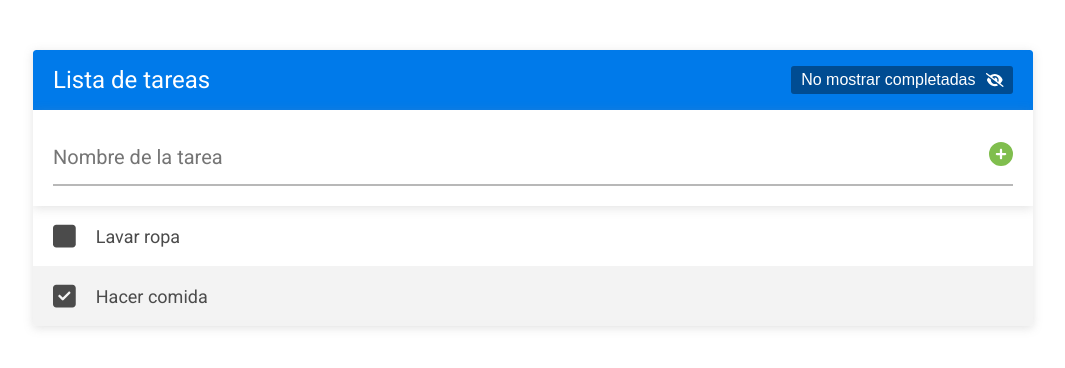
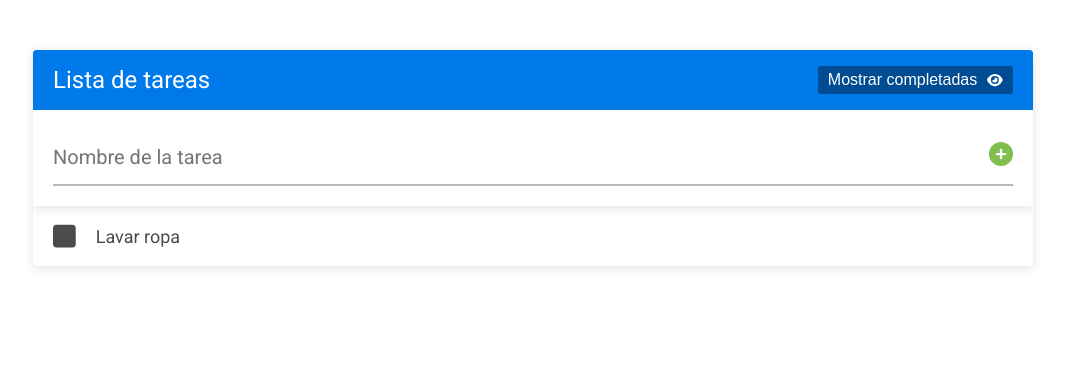
Before and after one commit to clasesucatmarlon/task-app, a React (Create React App) app: page / in a window 1280 px wide. Shown: the top 368 px of the page, without its empty margins (107-1172 px from the left). Built offline with nearby package versions, Linux system fonts and the light colour scheme.

Commit message:
feature_06:FEAT Functionality for show-hidden completed tasks button

```diff
--- a/src/App.js
+++ b/src/App.js
@@ -18,12 +18,13 @@ const App = () => {
 		},
 	];
 	const [tareas, setTareas] = useState(dataInitial);
+	const [showTasks, setShowTasks] = useState(false);
 
 	return (
 		<div className='contenedor'>
-			<Header />
+			<Header showTasks={showTasks} setShowTasks={setShowTasks} />
 			<FormTask tareas={tareas} setTareas={setTareas} />
-			<ListTareas tareas={tareas} setTareas={setTareas} />
+			<ListTareas tareas={tareas} setTareas={setTareas} showTasks={showTasks} />
 		</div>
 	);
 };
--- a/src/components/header/Header.jsx
+++ b/src/components/header/Header.jsx
@@ -1,17 +1,30 @@
 import React from 'react';
+import PropTypes from 'prop-types';
+
 import { FontAwesomeIcon } from '@fortawesome/react-fontawesome';
-import { faEyeSlash } from '@fortawesome/free-solid-svg-icons';
+import { faEyeSlash, faEye } from '@fortawesome/free-solid-svg-icons';
 
-const Header = () => {
+const Header = ({ setShowTasks, showTasks }) => {
 	return (
 		<div className='header'>
 			<h1 className='header__titulo'>Lista de tareas</h1>
-			<button className='header__boton'>
-				No mostrar completadas
-				<FontAwesomeIcon icon={faEyeSlash} className='header__icono-boton' />
+			<button
+				className='header__boton'
+				onClick={() => setShowTasks(!showTasks)}
+			>
+				{showTasks ? 'No mostrar completadas' : 'Mostrar completadas'}
+				<FontAwesomeIcon
+					icon={showTasks ? faEyeSlash : faEye}
+					className='header__icono-boton'
+				/>
 			</button>
 		</div>
 	);
 };
 
+Header.propTypes = {
+	showTasks: PropTypes.bool.isRequired,
+	setShowTasks: PropTypes.func.isRequired,
+};
+
 export default Header;
--- a/src/components/listTareas/ListTareas.jsx
+++ b/src/components/listTareas/ListTareas.jsx
@@ -4,7 +4,7 @@ import { FontAwesomeIcon } from '@fortawesome/react-fontawesome';
 import { faBookmark } from '@fortawesome/free-solid-svg-icons';
 import Task from './Task';
 
-const ListTareas = ({ tareas, setTareas }) => {
+const ListTareas = ({ tareas, setTareas, showTasks }) => {
 	/**
 	 * A function that is called when the user clicks on the checkbox
 	 * @param {id} id this is the id of the task
@@ -45,15 +45,16 @@ const ListTareas = ({ tareas, setTareas }) => {
 	 * @param {id} id id of the task
 	 */
 	const deleteTask = (id) => {
-		const filtrados = tareas.filter((task) => task.id !== id);
-		setTareas(filtrados);
+		const filterTask = tareas.filter((task) => task.id !== id);
+		setTareas(filterTask);
 	};
 
 	return (
-		<div>
 		<ul className='lista-tareas'>
 			{tareas.length > 0 ? (
-					tareas.map((task) => (
+				tareas.map((task) => {
+					if (showTasks) {
+						return (
 							<Task
 								key={task.id}
 								task={task}
@@ -61,7 +62,20 @@ const ListTareas = ({ tareas, setTareas }) => {
 								updateTask={updateTask}
 								deleteTask={deleteTask}
 							/>
-					))
+						);
+					} else if (!task.completada) {
+						return (
+							<Task
+								key={task.id}
+								task={task}
+								handleCompletedTask={handleCompletedTask}
+								updateTask={updateTask}
+								deleteTask={deleteTask}
+							/>
+						);
+					}
+					return '';
+				})
 			) : (
 				<div className='lista-tareas__mensaje'>
 					<FontAwesomeIcon
@@ -76,13 +90,13 @@ const ListTareas = ({ tareas, setTareas }) => {
 				</div>
 			)}
 		</ul>
-		</div>
 	);
 };
 
 ListTareas.propTypes = {
 	tareas: PropTypes.array.isRequired,
 	setTareas: PropTypes.func.isRequired,
+	showTasks: PropTypes.bool.isRequired,
 };
 
 export default ListTareas;
```
Lines whose indentation alone changed are shown as unchanged.
